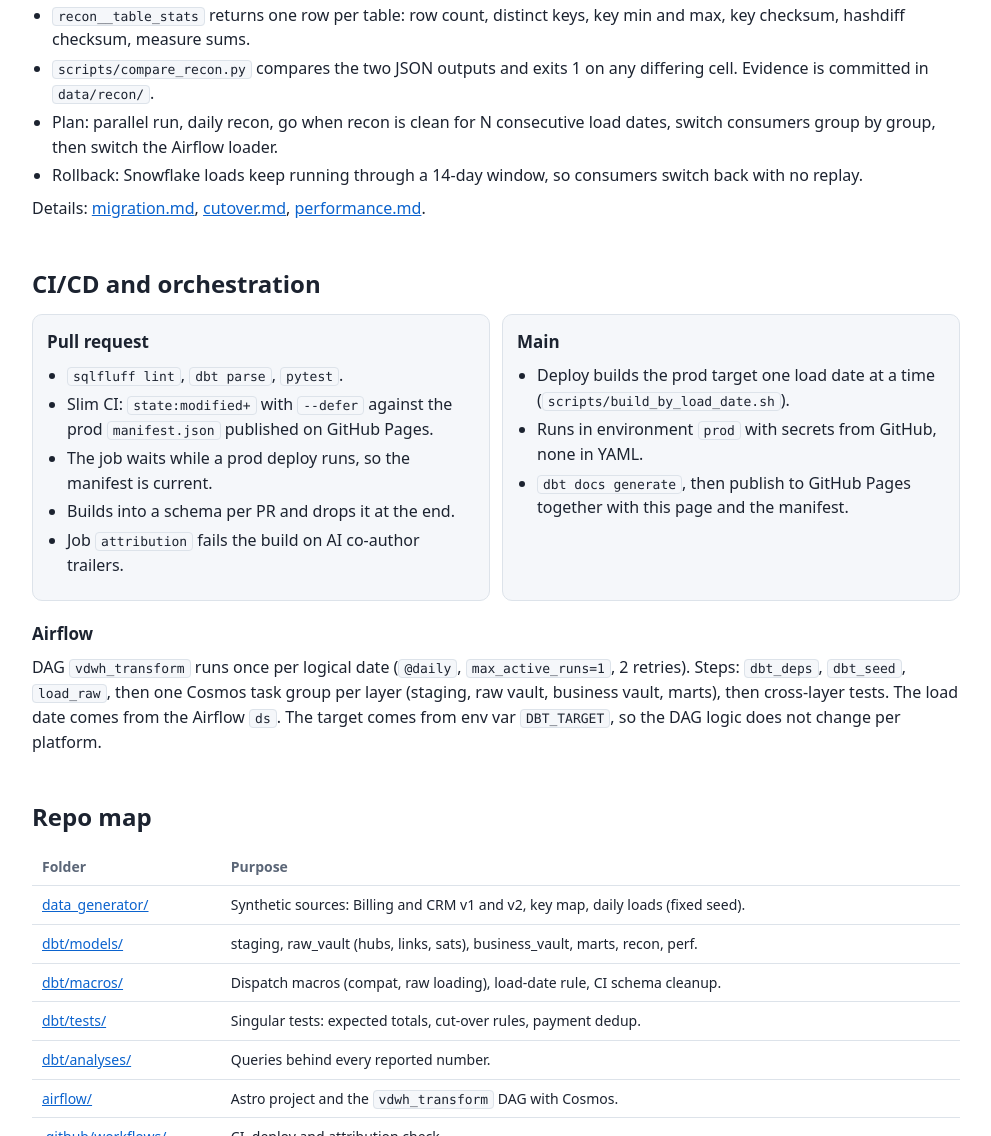
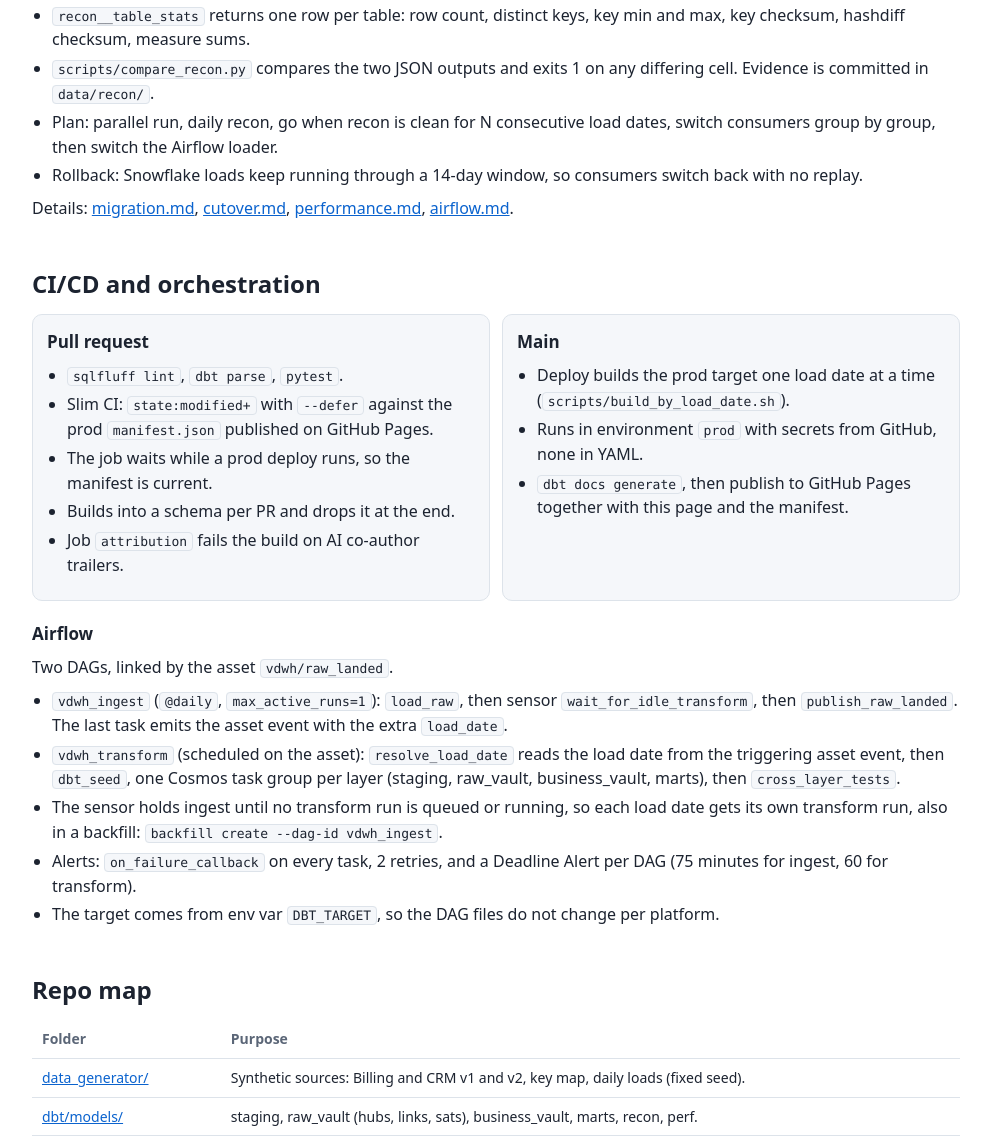
Before and after one commit to aglivin/vault-lakehouse-migration, a plain HTML site: page docs/overview.html in a window 1280 px wide. Shown: the part 2480-3616 px from the top of the page, without its empty margins (144-1135 px from the left). Drawn offline with Linux system fonts and the light colour scheme.

Commit message:
docs: overview page reflects ingest and transform dags

```diff
--- a/docs/overview.html
+++ b/docs/overview.html
@@ -86,7 +86,7 @@ footer{border-top:1px solid var(--line);padding:16px;text-align:center;color:var
 <rect x="10" y="458" width="640" height="52" rx="8" style="fill:var(--l5)"/><text class="t" x="24" y="480">Data products with model contracts</text><text class="m" x="24" y="498">billing, sales, tax, callcentre, with exposures in dbt docs</text>
 <path d="M330 62V78" marker-end="url(#a)"/><path d="M330 132V148" marker-end="url(#a)"/><path d="M330 202V218" marker-end="url(#a)"/><path d="M330 286V302" marker-end="url(#a)"/><path d="M330 370V386" marker-end="url(#a)"/><path d="M330 440V456" marker-end="url(#a)"/>
 <rect x="680" y="10" width="210" height="150" rx="8" style="fill:var(--card)"/><text class="t" x="694" y="32">Two targets</text><text class="m" x="694" y="52">snowflake_dev</text><text class="m" x="694" y="68">databricks_dev (Delta, UC)</text><text class="m" x="694" y="92">Same models, same macros.</text><text class="m" x="694" y="108">adapter.dispatch holds</text><text class="m" x="694" y="124">the dialect differences.</text><text class="m" x="694" y="146">recon__table_stats compares.</text>
-<rect x="680" y="176" width="210" height="130" rx="8" style="fill:var(--card)"/><text class="t" x="694" y="198">Orchestration</text><text class="m" x="694" y="218">Airflow (Astro CLI)</text><text class="m" x="694" y="234">Cosmos: one task per model</text><text class="m" x="694" y="250">DAG vdwh_transform</text><text class="m" x="694" y="266">one run per logical date</text><text class="m" x="694" y="288">covers staging to marts</text>
+<rect x="680" y="176" width="210" height="130" rx="8" style="fill:var(--card)"/><text class="t" x="694" y="198">Orchestration</text><text class="m" x="694" y="218">Airflow (Astro CLI)</text><text class="m" x="694" y="234">Cosmos: one task per model</text><text class="m" x="694" y="250">DAGs vdwh_ingest and</text><text class="m" x="694" y="266">vdwh_transform, linked by</text><text class="m" x="694" y="288">asset vdwh/raw_landed</text>
 <rect x="680" y="322" width="210" height="130" rx="8" style="fill:var(--card)"/><text class="t" x="694" y="344">CI/CD</text><text class="m" x="694" y="364">GitHub Actions</text><text class="m" x="694" y="380">PR: lint, parse, slim build</text><text class="m" x="694" y="396">main: deploy, publish docs</text><text class="m" x="694" y="412">attribution check</text>
 <path d="M650 85H678" marker-end="url(#a)" style="stroke-dasharray:4 3"/><path d="M650 240H678" marker-end="url(#a)" style="stroke-dasharray:4 3"/>
 </svg>
@@ -122,7 +122,7 @@ footer{border-top:1px solid var(--line);padding:16px;text-align:center;color:var
 <li>Plan: parallel run, daily recon, go when recon is clean for N consecutive load dates, switch consumers group by group, then switch the Airflow loader.</li>
 <li>Rollback: Snowflake loads keep running through a 14-day window, so consumers switch back with no replay.</li>
 </ul>
-<p>Details: <a href="https://github.com/aglivin/vault-lakehouse-migration/blob/main/docs/migration.md">migration.md</a>, <a href="https://github.com/aglivin/vault-lakehouse-migration/blob/main/docs/cutover.md">cutover.md</a>, <a href="https://github.com/aglivin/vault-lakehouse-migration/blob/main/docs/performance.md">performance.md</a>.</p>
+<p>Details: <a href="https://github.com/aglivin/vault-lakehouse-migration/blob/main/docs/migration.md">migration.md</a>, <a href="https://github.com/aglivin/vault-lakehouse-migration/blob/main/docs/cutover.md">cutover.md</a>, <a href="https://github.com/aglivin/vault-lakehouse-migration/blob/main/docs/performance.md">performance.md</a>, <a href="https://github.com/aglivin/vault-lakehouse-migration/blob/main/docs/airflow.md">airflow.md</a>.</p>
 </section>
 
 <section id="cicd">
@@ -132,8 +132,14 @@ footer{border-top:1px solid var(--line);padding:16px;text-align:center;color:var
 <div class="card"><h3>Main</h3><ul><li>Deploy builds the prod target one load date at a time (<code>scripts/build_by_load_date.sh</code>).</li><li>Runs in environment <code>prod</code> with secrets from GitHub, none in YAML.</li><li><code>dbt docs generate</code>, then publish to GitHub Pages together with this page and the manifest.</li></ul></div>
 </div>
 <h3>Airflow</h3>
-<p>DAG <code>vdwh_transform</code> runs once per logical date (<code>@daily</code>, <code>max_active_runs=1</code>, 2 retries). Steps: <code>dbt_deps</code>, <code>dbt_seed</code>, <code>load_raw</code>, then one Cosmos task group per layer (staging, raw vault, business vault, marts), then cross-layer tests. The load date comes from the Airflow <code>ds</code>. The target comes from env var <code>DBT_TARGET</code>, so the DAG logic does not change per platform.</p>
-</section>
+<p>Two DAGs, linked by the asset <code>vdwh/raw_landed</code>.</p>
+<ul>
+<li><code>vdwh_ingest</code> (<code>@daily</code>, <code>max_active_runs=1</code>): <code>load_raw</code>, then sensor <code>wait_for_idle_transform</code>, then <code>publish_raw_landed</code>. The last task emits the asset event with the extra <code>load_date</code>.</li>
+<li><code>vdwh_transform</code> (scheduled on the asset): <code>resolve_load_date</code> reads the load date from the triggering asset event, then <code>dbt_seed</code>, one Cosmos task group per layer (staging, raw_vault, business_vault, marts), then <code>cross_layer_tests</code>.</li>
+<li>The sensor holds ingest until no transform run is queued or running, so each load date gets its own transform run, also in a backfill: <code>backfill create --dag-id vdwh_ingest</code>.</li>
+<li>Alerts: <code>on_failure_callback</code> on every task, 2 retries, and a Deadline Alert per DAG (75 minutes for ingest, 60 for transform).</li>
+<li>The target comes from env var <code>DBT_TARGET</code>, so the DAG files do not change per platform.</li>
+</ul></section>
 
 <section id="repo">
 <h2>Repo map</h2>
@@ -144,7 +150,7 @@ footer{border-top:1px solid var(--line);padding:16px;text-align:center;color:var
 <tr><td><a href="https://github.com/aglivin/vault-lakehouse-migration/tree/main/dbt/macros">dbt/macros/</a></td><td>Dispatch macros (compat, raw loading), load-date rule, CI schema cleanup.</td></tr>
 <tr><td><a href="https://github.com/aglivin/vault-lakehouse-migration/tree/main/dbt/tests">dbt/tests/</a></td><td>Singular tests: expected totals, cut-over rules, payment dedup.</td></tr>
 <tr><td><a href="https://github.com/aglivin/vault-lakehouse-migration/tree/main/dbt/analyses">dbt/analyses/</a></td><td>Queries behind every reported number.</td></tr>
-<tr><td><a href="https://github.com/aglivin/vault-lakehouse-migration/tree/main/airflow">airflow/</a></td><td>Astro project and the <code>vdwh_transform</code> DAG with Cosmos.</td></tr>
+<tr><td><a href="https://github.com/aglivin/vault-lakehouse-migration/tree/main/airflow">airflow/</a></td><td>Astro project, DAGs <code>vdwh_ingest</code> and <code>vdwh_transform</code> (Cosmos), alert helpers.</td></tr>
 <tr><td><a href="https://github.com/aglivin/vault-lakehouse-migration/tree/main/.github/workflows">.github/workflows/</a></td><td>CI, deploy and attribution check.</td></tr>
 <tr><td><a href="https://github.com/aglivin/vault-lakehouse-migration/tree/main/scripts">scripts/</a></td><td>Landing upload, build by load date, rerun check, recon compare.</td></tr>
 <tr><td><a href="https://github.com/aglivin/vault-lakehouse-migration/tree/main/data/recon">data/recon/</a></td><td>Committed reconciliation output for both targets.</td></tr>
```
